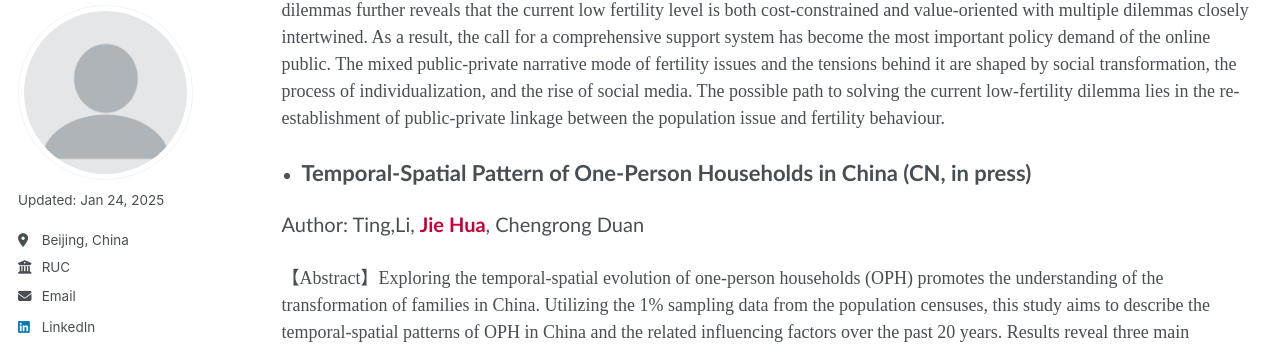
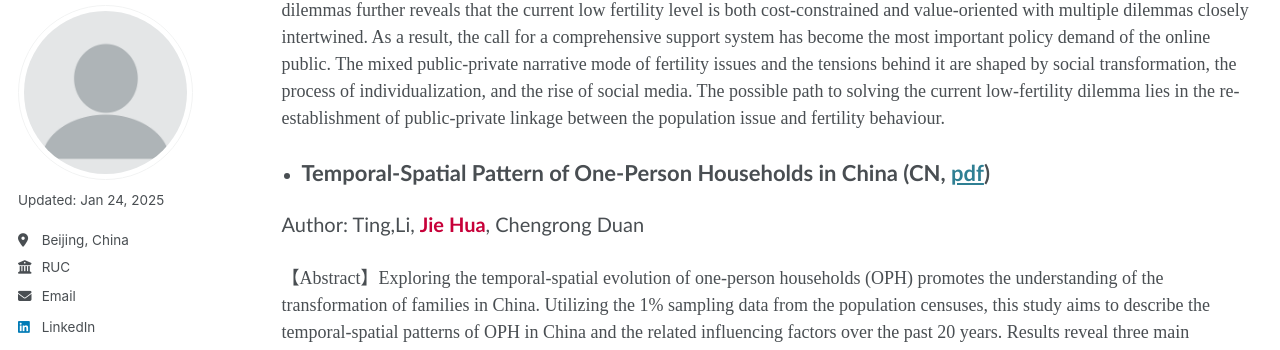
Before and after one commit to jiehua-css/jiehua-css.github.io, a Jekyll site: the page built from _pages/research.md, in a window 1280 px wide and 900 px high, scrolled down 539 px. Shown: the part 101-451 px from the top of the window. Built offline with Jekyll 4.4.1, drawn with Linux system fonts in a browser that asks for light colours.

Commit message:
Update research.md

```diff
--- a/_pages/research.md
+++ b/_pages/research.md
@@ -25,7 +25,7 @@ author_profile: true
 
 <!--2nd -->
 <ul style="list-style-type: disc; padding-left: 20px;">
-  <li><span style="font-family: Calibri; font-size: 22px; font-weight: bold;">Temporal-Spatial Pattern of One-Person Households in China (CN, in press)</span></li>
+  <li><span style="font-family: Calibri; font-size: 22px; font-weight: bold;">Temporal-Spatial Pattern of One-Person Households in China (CN, <a href="https://github.com/jiehua-css/jiehua-css.github.io/blob/master/assets/%E4%B8%AD%E5%9B%BD%E4%BA%92%E8%81%94%E7%BD%91%E7%94%9F%E8%82%B2%E8%AE%AE%E9%A2%98%E4%BD%95%E4%BB%A5%E6%9E%84%E5%BB%BA_%E6%9D%8E%E5%A9%B7.pdf)" target="_blank">pdf</a>)</span></li>
 </ul>
 <p style="font-family: Calibri; font-size: 20px;">Author: Ting,Li, <b style="color: #C70039;">Jie Hua</b>, Chengrong Duan</p>
 
```
